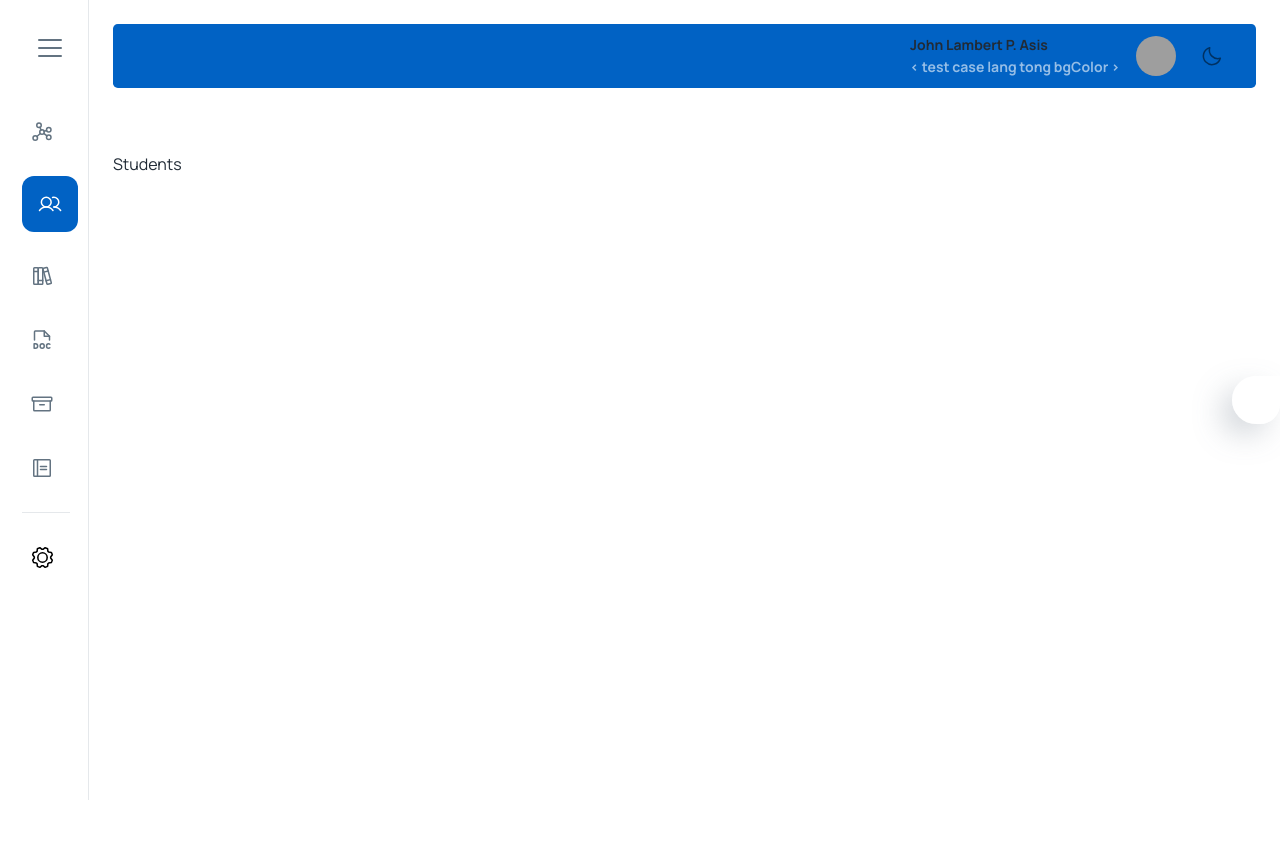
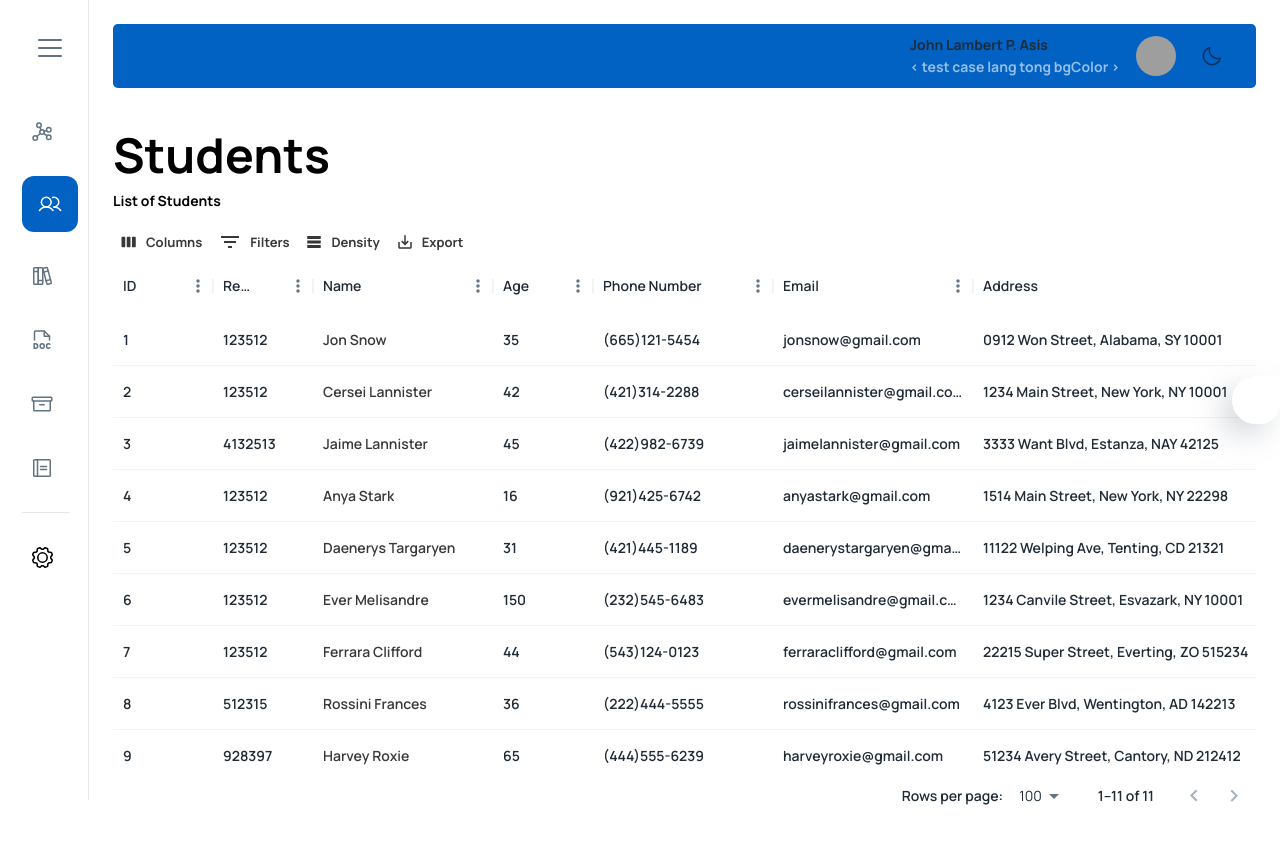
Before and after one commit to johnLamberts/WebLMSURSB, a React (Vite) app: page /students in a window 1280 px wide. Before the commit the page ends 800 px from the top, so only its background shows below. Built offline with nearby package versions, Linux system fonts and the light colour scheme; grey boxes are pictures that could not be loaded; some icons are missing.

Commit message:
with table

```diff
--- a/package.json
+++ b/package.json
@@ -16,6 +16,8 @@
     "@emotion/styled": "^11.11.0",
     "@iconify/react": "^4.1.1",
     "@mui/material": "^5.14.6",
+    "@mui/x-data-grid": "^6.13.0",
+    "@mui/x-data-grid-generator": "^6.13.0",
     "emoji-mart": "^5.5.2",
     "framer-motion": "^10.16.1",
     "phosphor-react": "^1.4.1",
--- /dev/null
+++ b/src/components/TitleHeader.tsx
@@ -0,0 +1,43 @@
+import { useTheme } from "@mui/material";
+import { Box, Typography } from "@mui/material";
+import useSettings from "../hooks/useSettings";
+
+export default function TitleHeader({
+  title,
+  subtitle,
+}: {
+  title: string;
+  subtitle: string;
+}) {
+  const { themeMode } = useSettings();
+  const theme = useTheme();
+
+  return (
+    <Box alignItems={"flex-start"}>
+      <Typography
+        variant="h2"
+        fontWeight="bold"
+        sx={{
+          color:
+            themeMode === "light"
+              ? theme.palette.common.black
+              : theme.palette.common.white,
+        }}
+      >
+        {title}
+      </Typography>
+      <Typography
+        pt={"2rem"}
+        variant="subtitle2"
+        sx={{
+          color:
+            themeMode === "light"
+              ? theme.palette.common.black
+              : theme.palette.common.white,
+        }}
+      >
+        {subtitle}
+      </Typography>
+    </Box>
+  );
+}
--- a/src/layouts/AdminLayout.tsx
+++ b/src/layouts/AdminLayout.tsx
@@ -67,7 +67,7 @@ export default function AdminLayout() {
   };
 
   return (
-    <Box sx={{ display: "flex" }}>
+    <Box sx={{ display: "flex", overflowX: "hidden" }}>
       <Stack direction="row">
         <Drawer variant="permanent" open={open}>
           <Sidebar
@@ -77,10 +77,12 @@ export default function AdminLayout() {
           />
         </Drawer>
       </Stack>
-      <Box component="main" sx={{ flexGrow: 1, p: 3 }}>
+      <Box component="main" sx={{ flexGrow: 1, p: 3, overflowY: "hidden" }}>
         <Header />
         <DrawerHeader />
-        <Outlet />
+        <Box sx={{ width: "100%" }}>
+          <Outlet />
+        </Box>
       </Box>
     </Box>
   );
--- a/src/pages/Students/Students.tsx
+++ b/src/pages/Students/Students.tsx
@@ -1,3 +1,247 @@
+import { Box, alpha, useTheme } from "@mui/material";
+import {
+  DataGrid,
+  GridColDef,
+  GridToolbar,
+  useGridApiRef,
+} from "@mui/x-data-grid";
+import useSettings from "../../hooks/useSettings";
+import TitleHeader from "../../components/TitleHeader";
+
 export default function Students() {
-  return <div>Students</div>;
+  const { themeMode } = useSettings();
+
+  const apiRef = useGridApiRef();
+  const theme = useTheme();
+  const mockDataContacts = [
+    {
+      id: 1,
+      name: "Jon Snow",
+      email: "jonsnow@gmail.com",
+      age: 35,
+      phone: "(665)121-5454",
+      address: "0912 Won Street, Alabama, SY 10001",
+      city: "New York",
+      zipCode: "10001",
+      registrarId: 123512,
+    },
+    {
+      id: 2,
+      name: "Cersei Lannister",
+      email: "cerseilannister@gmail.com",
+      age: 42,
+      phone: "(421)314-2288",
+      address: "1234 Main Street, New York, NY 10001",
+      city: "New York",
+      zipCode: "13151",
+      registrarId: 123512,
+    },
+    {
+      id: 3,
+      name: "Jaime Lannister",
+      email: "jaimelannister@gmail.com",
+      age: 45,
+      phone: "(422)982-6739",
+      address: "3333 Want Blvd, Estanza, NAY 42125",
+      city: "New York",
+      zipCode: "87281",
+      registrarId: 4132513,
+    },
+    {
+      id: 4,
+      name: "Anya Stark",
+      email: "anyastark@gmail.com",
+      age: 16,
+      phone: "(921)425-6742",
+      address: "1514 Main Street, New York, NY 22298",
+      city: "New York",
+      zipCode: "15551",
+      registrarId: 123512,
+    },
+    {
+      id: 5,
+      name: "Daenerys Targaryen",
+      email: "daenerystargaryen@gmail.com",
+      age: 31,
+      phone: "(421)445-1189",
+      address: "11122 Welping Ave, Tenting, CD 21321",
+      city: "Tenting",
+      zipCode: "14215",
+      registrarId: 123512,
+    },
+    {
+      id: 6,
+      name: "Ever Melisandre",
+      email: "evermelisandre@gmail.com",
+      age: 150,
+      phone: "(232)545-6483",
+      address: "1234 Canvile Street, Esvazark, NY 10001",
+      city: "Esvazark",
+      zipCode: "10001",
+      registrarId: 123512,
+    },
+    {
+      id: 7,
+      name: "Ferrara Clifford",
+      email: "ferraraclifford@gmail.com",
+      age: 44,
+      phone: "(543)124-0123",
+      address: "22215 Super Street, Everting, ZO 515234",
+      city: "Evertin",
+      zipCode: "51523",
+      registrarId: 123512,
+    },
+    {
+      id: 8,
+      name: "Rossini Frances",
+      email: "rossinifrances@gmail.com",
+      age: 36,
+      phone: "(222)444-5555",
+      address: "4123 Ever Blvd, Wentington, AD 142213",
+      city: "Esteras",
+      zipCode: "44215",
+      registrarId: 512315,
+    },
+    {
+      id: 9,
+      name: "Harvey Roxie",
+      email: "harveyroxie@gmail.com",
+      age: 65,
+      phone: "(444)555-6239",
+      address: "51234 Avery Street, Cantory, ND 212412",
+      city: "Colunza",
+      zipCode: "111234",
+      registrarId: 928397,
+    },
+    {
+      id: 10,
+      name: "Enteri Redack",
+      email: "enteriredack@gmail.com",
+      age: 42,
+      phone: "(222)444-5555",
+      address: "4123 Easer Blvd, Wentington, AD 142213",
+      city: "Esteras",
+      zipCode: "44215",
+      registrarId: 533215,
+    },
+    {
+      id: 11,
+      name: "Steve Goodman",
+      email: "stevegoodmane@gmail.com",
+      age: 11,
+      phone: "(444)555-6239",
+      address: "51234 Fiveton Street, CunFory, ND 212412",
+      city: "Colunza",
+      zipCode: "1234",
+      registrarId: 92197,
+    },
+  ];
+
+  const columns: GridColDef[] = [
+    { field: "id", headerName: "ID" },
+    { field: "registrarId", headerName: "Registrar ID" },
+    {
+      field: "name",
+      headerName: "Name",
+      cellClassName: "name-column--cell",
+      minWidth: 180,
+    },
+    {
+      field: "age",
+      headerName: "Age",
+      type: "number",
+      headerAlign: "left",
+      align: "left",
+    },
+    {
+      field: "phone",
+      minWidth: 180,
+      headerName: "Phone Number",
+    },
+    {
+      field: "email",
+      minWidth: 200,
+      headerName: "Email",
+    },
+    {
+      field: "address",
+      headerName: "Address",
+      minWidth: 400,
+    },
+    {
+      field: "city",
+      headerName: "City",
+    },
+    {
+      field: "zipCode",
+      headerName: "Zip Code",
+    },
+    {
+      field: "actions",
+      headerName: "",
+    },
+  ];
+
+  console.log(apiRef);
+  return (
+    <Box width={"100%"}>
+      <TitleHeader title="Students" subtitle="List of Students" />
+      <Box
+        m="10px 0 0 0"
+        height="75vh"
+        width={"100%"}
+        sx={{
+          "& .MuiDataGrid-root": {
+            border: "none",
+          },
+          "& .MuiDataGrid-cell": {
+            borderBottom: "none",
+          },
+          "& .name-column--cell": {
+            color:
+              themeMode === "dark"
+                ? theme.palette.common.white
+                : alpha(`${theme.palette.common.black}`, 0.78),
+            width: "2rem",
+          },
+          "& .MuiDataGrid-columnHeaders": {
+            backgroundColor: theme.palette.background.paper,
+            borderBottom: "none",
+          },
+          "& .MuiDataGrid-virtualScroller": {
+            backgroundColor: theme.palette.background.paper,
+          },
+          "& .MuiDataGrid-footerContainer": {
+            borderTop: "none",
+            backgroundColor: theme.palette.background.paper,
+          },
+          "& .MuiCheckbox-root": {
+            color: theme.palette.background.paper,
+          },
+          "& .MuiDataGrid-toolbarContainer .MuiButton-text": {
+            color:
+              themeMode === "dark"
+                ? theme.palette.common.white
+                : alpha(`${theme.palette.common.black}`, 0.78),
+          },
+        }}
+      >
+        <DataGrid
+          rows={mockDataContacts}
+          columns={columns}
+          slots={{ toolbar: GridToolbar }}
+        />
+      </Box>
+    </Box>
+
+    // <div style={{ width: "100%" }}>
+    //   <div style={{ height: 350, width: "100%" }}>
+    //     <DataGrid
+    //       rows={mockDataContacts}
+    //       columns={columns}
+    //       slots={{ toolbar: GridToolbar }}
+    //     />
+    //   </div>
+    // </div>
+  );
 }
```
Also changed, not shown: src/components/Table/Table.tsx (added, +20 -0 lines), 1 other file (tests, documents, lock files or other folders).
